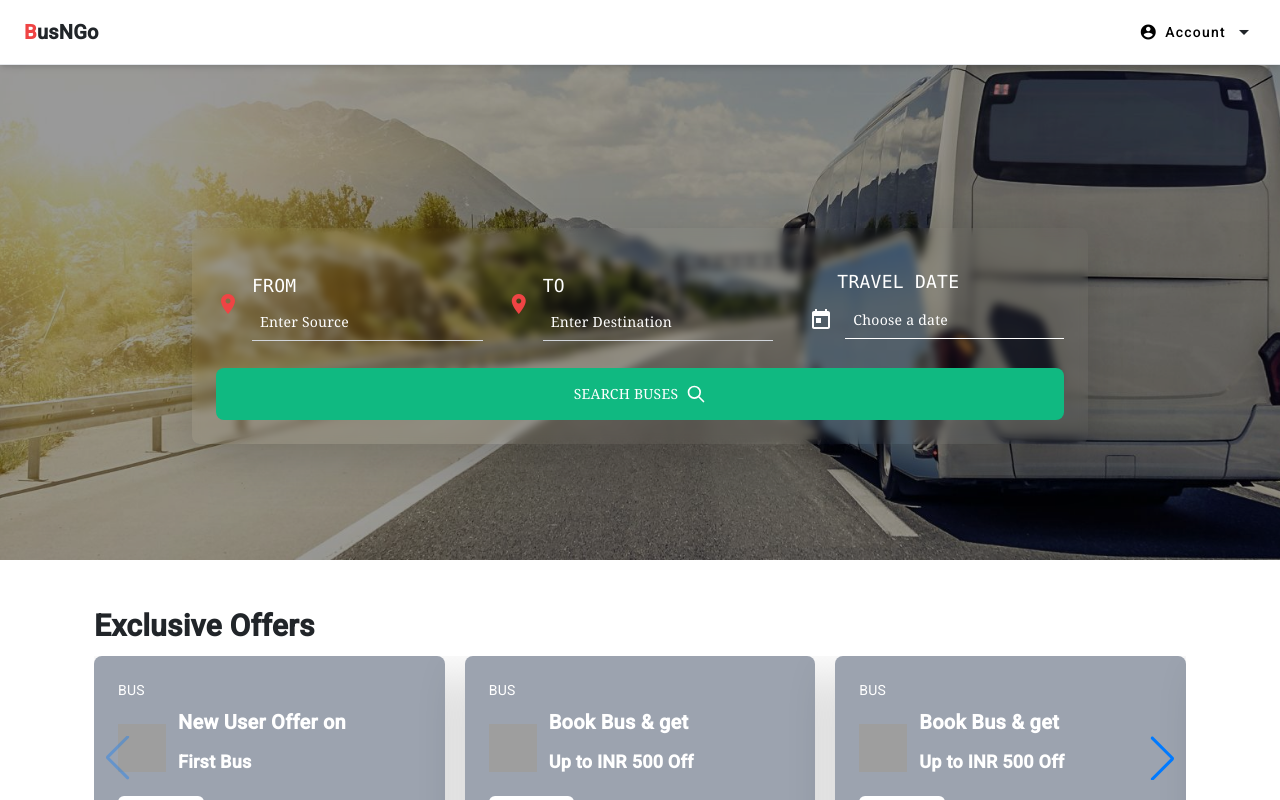
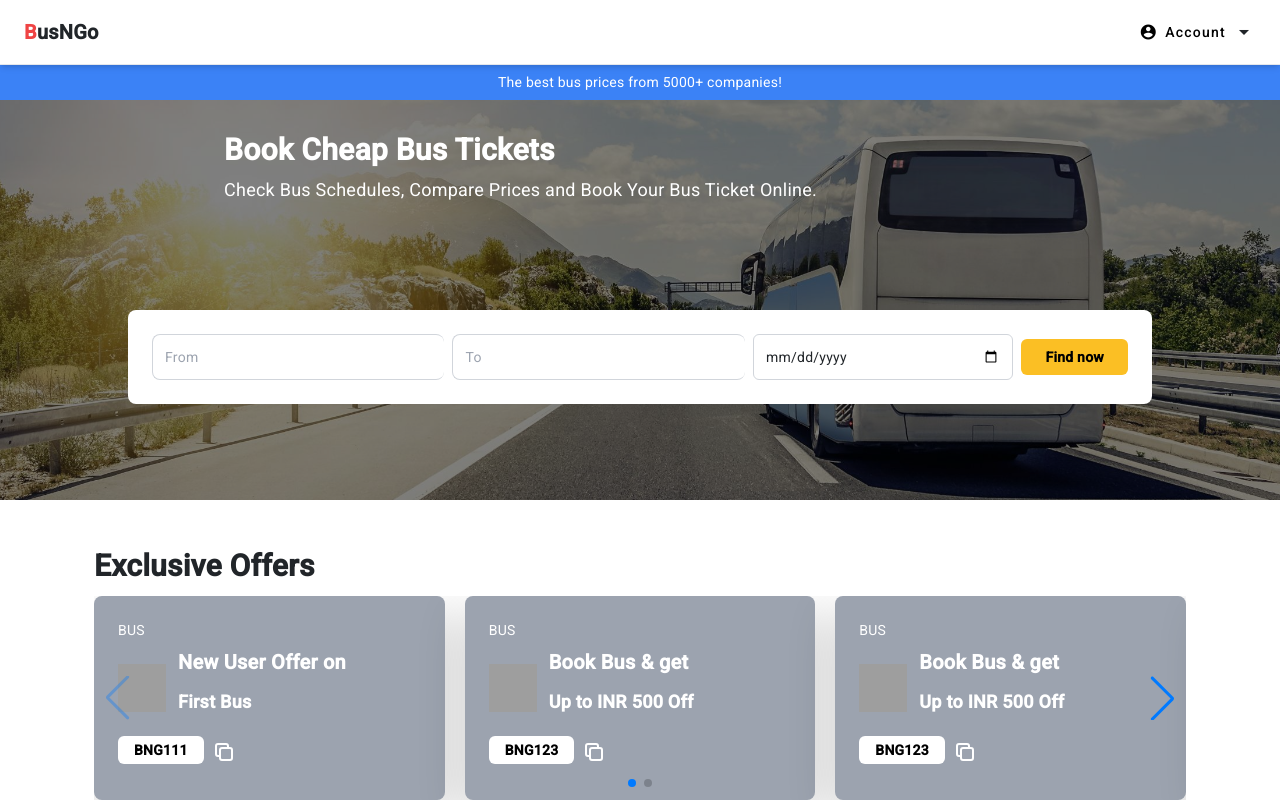
Before and after one commit to hari-krishnank/BusNGo-frontend, an Angular app: page /home in a window 1280 px wide. Shown: the top 800 px of the page. Built offline with nearby package versions, Linux system fonts and the light colour scheme; grey boxes are pictures that could not be loaded.

Commit message:
home search form ui changed

```diff
--- a/src/app/components/user/home/userhome/userhome.component.css
+++ b/src/app/components/user/home/userhome/userhome.component.css
@@ -7,6 +7,44 @@
     background-color: #fff !important;
     margin-right: 15px !important;
     border-radius: 8px;
+}
+
+.from-to-input {
+    flex-grow: 1;
+    padding: 0.75rem;
+    border: 1px solid #d1d5db;
+    border-right: none;
+}
+
+.from-to-input:last-of-type {
+    border-right: 1px solid #d1d5db;
+}
+
+.swap-button {
+    background: white;
+    border: 1px solid #d1d5db;
+    border-left: none;
+    border-right: none;
+    padding: 0.75rem;
+    cursor: pointer;
+    display: flex;
+    align-items: center;
+    justify-content: center;
+}
+
+.date-input {
+    flex-grow: 1;
+    padding: 0.75rem;
+    border: 1px solid #d1d5db;
+    border-radius: 0.375rem;
+}
+
+.bg-blue-500 {
+    background-color: #3b82f6;
+}
+
+.bg-yellow-400 {
+    background-color: #fbbf24;
 }
 
 @media (max-width:767px) {
--- a/src/app/components/user/home/userhome/userhome.component.html
+++ b/src/app/components/user/home/userhome/userhome.component.html
@@ -1,58 +1,32 @@
 <app-usernav></app-usernav>
-<div class="home-content">
-    <div class="relative bg-white md:bg-transparent md:h-[70vh] md:min-h-[400px] md:max-h-[600px] mb-12">
-        <div class="hidden md:block absolute inset-0 bg-cover bg-center"
-            style="background-image: url('assets/User/searchbackground-us.jpg');"></div>
-        <div class="hidden md:block absolute inset-0 bg-black opacity-40"></div>
-        <div class="relative z-10 container mx-auto px-4 py-8 md:pt-28 md:pb-0 flex items-center justify-center h-full">
-            <div class="backdrop-blur-sm rounded-lg shadow-lg p-6 w-full max-w-4xl mobile-no-blur pt-10">
-                <div class="grid grid-cols-1 md:grid-cols-3 gap-6">
-                    <div class="flex items-center">
-                        <div class="mr-3">
-                            <mat-icon class="text-red-500">location_on</mat-icon>
-                        </div>
-                        <div class="flex-grow">
-                            <label for="source" class="labels block text-lg font-mono text-white mb-1">FROM</label>
-                            <input type="text" id="source" placeholder="Enter Source"
-                                class="input-placeholder text-white w-full font-serif text-md bg-transparent border-b border-gray-300 focus:border-emerald-500 focus:outline-none p-2">
-                        </div>
-                    </div>
-                    <div class="flex items-center">
-                        <div class="mr-3">
-                            <mat-icon class="text-red-500">location_on</mat-icon>
-                        </div>
-                        <div class="flex-grow">
-                            <label for="destination" class="labels block text-lg font-mono text-white mb-1">TO</label>
-                            <input type="text" id="destination" placeholder="Enter Destination"
-                                class="input-placeholder text-white w-full font-serif text-md bg-transparent border-b border-gray-300 focus:border-emerald-500 focus:outline-none p-2">
-                        </div>
-                    </div>
-                    <div class="flex items-center">
-                        <div class="flex-grow">
-                            <label for="travel-date" class="labels block text-lg font-mono text-white ml-10">TRAVEL
-                                DATE</label>
-                            <div class="flex items-center">
-                                <mat-datepicker-toggle matSuffix [for]="picker"
-                                    class="text-white dateSelect"></mat-datepicker-toggle>
-                                <input matInput [matDatepicker]="picker" id="travel-date" placeholder="Choose a date"
-                                    class="input-placeholder text-white w-full font-serif text-md bg-transparent border-b border-white focus:border-emerald-500 focus:outline-none p-2"
-                                    (focus)="picker.open()">
-                                <mat-datepicker #picker></mat-datepicker>
-                            </div>
-                        </div>
-                    </div>
+
+<div class="relative mb-12 pt-16">
+    <div class="bg-blue-500 text-white text-center py-2 text-sm">
+        The best bus prices from 5000+ companies!
+    </div>
+
+    <div class="relative bg-cover bg-center h-[400px] flex flex-col justify-between"
+        style="background-image: url('assets/User/searchbackground-us.jpg');">
+        <div class="absolute inset-0 bg-black opacity-50"></div>
+
+        <div class="relative z-10 container mx-auto px-4 pt-8 max-w-5xl">
+            <p class="text-white text-3xl font-bold mb-2" style="margin-left: 130px;">Book Cheap Bus Tickets</p>
+            <p class="text-white text-lg" style="margin-left: 130px;">Check Bus Schedules, Compare Prices and Book Your Bus Ticket Online.</p>
+        </div>
+
+        <div class="relative z-10 container mx-auto px-4 pb-24">
+            <div class="bg-white rounded-lg p-4 flex items-center max-w-5xl mx-auto">
+                <div class="flex-grow flex items-center space-x-2">
+                    <input type="text" placeholder="From" class="from-to-input rounded-lg ">
+                    <!-- <button class="swap-button">
+                        <svg xmlns="http://www.w3.org/2000/svg" fill="none" viewBox="0 0 24 24" stroke="currentColor" class="h-6 w-6 text-gray-500">
+                            <path stroke-linecap="round" stroke-linejoin="round" stroke-width="2" d="M5 12h14M12 5l7 7-7 7" />
+                        </svg>
+                    </button> -->
+                    <input type="text" placeholder="To" class="from-to-input rounded-lg ml-2">
+                    <input type="date" value="" class="date-input ml-2">
                 </div>
-                <div class="mt-6">
-                    <button
-                        class="bg-emerald-500 hover:bg-emerald-600 font-serif py-3 px-6 rounded-lg w-full flex items-center justify-center space-x-2">
-                        <span style="color: white;">SEARCH BUSES</span>
-                        <svg style="color: white;" xmlns="http://www.w3.org/2000/svg" class="h-5 w-5" fill="none"
-                            viewBox="0 0 24 24" stroke="currentColor">
-                            <path stroke-linecap="round" stroke-linejoin="round" stroke-width="2"
-                                d="M21 21l-6-6m2-5a7 7 0 11-14 0 7 7 0 0114 0z" />
-                        </svg>
-                    </button>
-                </div>
+                <button class="bg-yellow-400 text-black font-bold py-2 px-4 rounded ml-2">Find now</button>
             </div>
         </div>
     </div>
--- a/src/app/models/user/register.ts
+++ b/src/app/models/user/register.ts
@@ -1,6 +1,6 @@
 export interface IRegistrationResponse {
     message: string;
-    userId: string;
+    // userId: string;
 }
 
 
```
Also changed, not shown: src/main.ts (line endings or trailing spaces).
